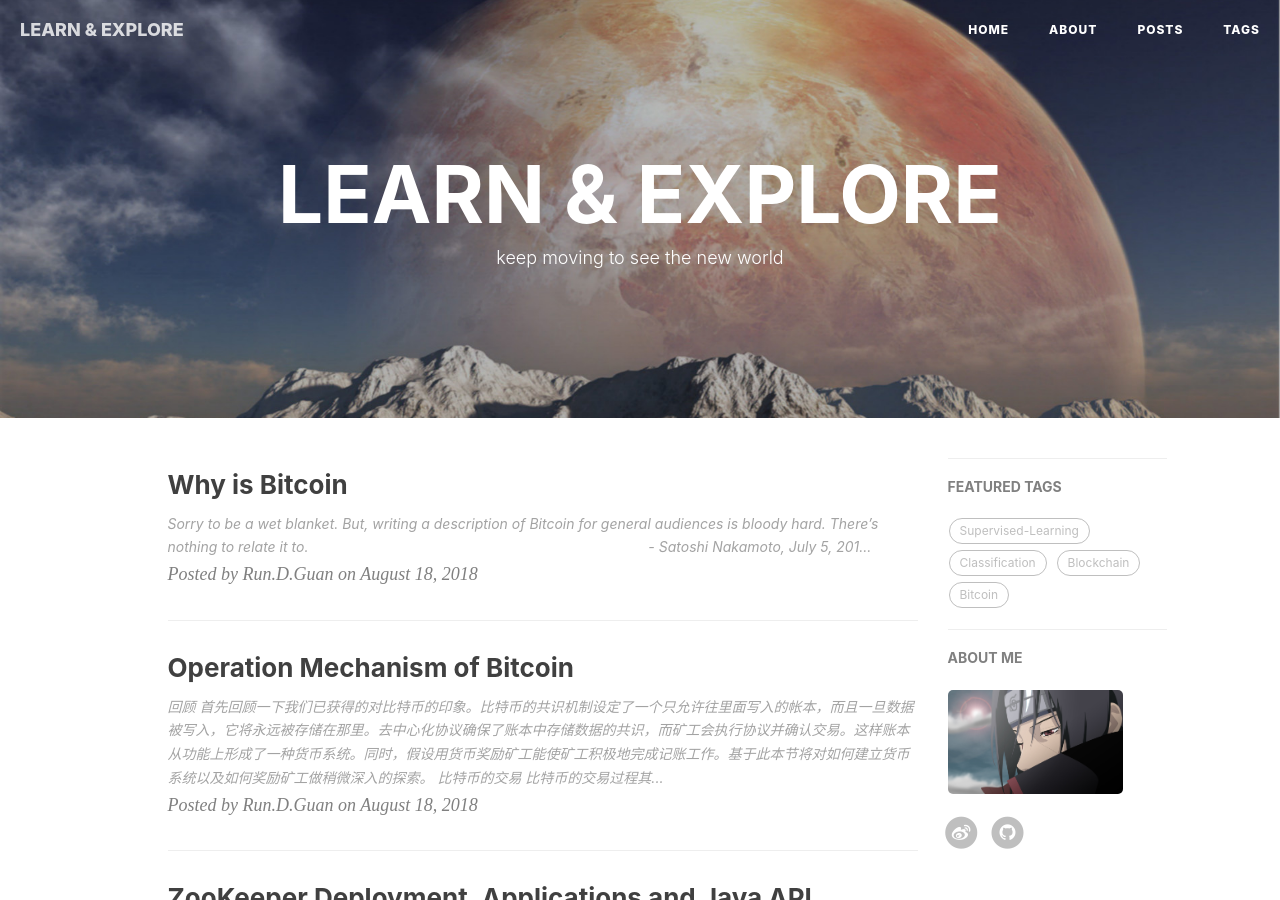
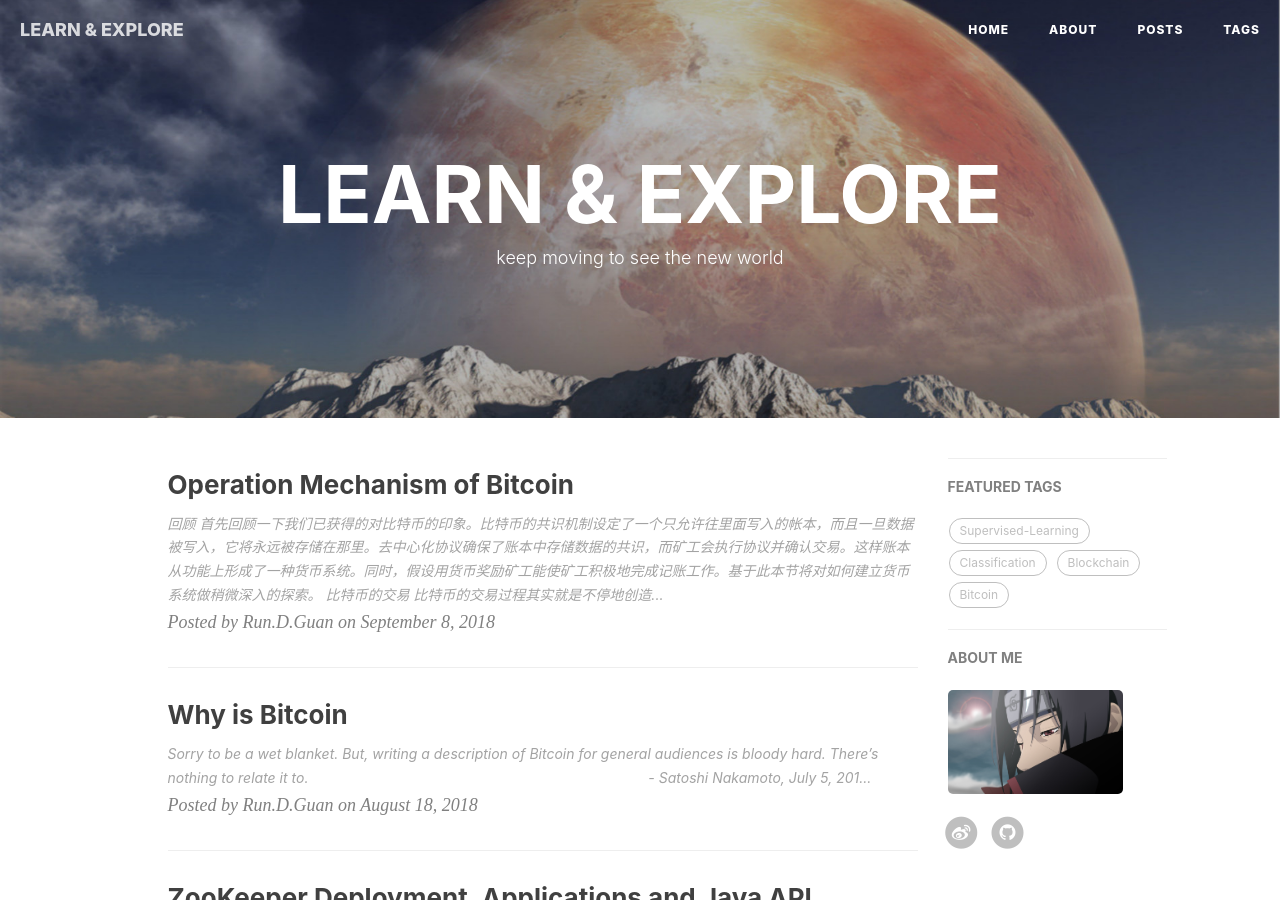
Before and after one commit to GaryLv/GaryLv.github.io, a Jekyll site: the page built from index.html, in a window 1280 px wide and 900 px high. Built offline with Jekyll 4.4.1, drawn with Linux system fonts in a browser that asks for light colours; nearby versions of some CDN libraries; formulas are drawn with MathJax 3; the list of posts is cut into pages by our own code; comment, search, counter and statistics services are not loaded.

Commit message:
blog modified

```diff
--- a/_posts/2018-09-08-Operation-Mechanism-of-Bitcoin.md
+++ b/_posts/2018-09-08-Operation-Mechanism-of-Bitcoin.md
@@ -2,7 +2,7 @@
 layout: post
 title:  "Operation Mechanism of Bitcoin"
 subtitle:   ""
-date:   2018-08-18
+date:   2018-09-08
 author: Run.D.Guan
 header-img: "img/bc-wallpaper.jpg"
 category: Blockchain
@@ -12,7 +12,7 @@
 ---
 
 ### 回顾
-首先回顾一下我们已获得的对比特币的印象。比特币的共识机制设定了一个只允许往里面写入的帐本，而且一旦数据被写入，它将永远被存储在那里。去中心化协议确保了账本中存储数据的共识，而矿工会执行协议并确认交易。这样账本从功能上形成了一种货币系统。同时，假设用货币奖励矿工能使矿工积极地完成记账工作。基于此本节将对如何建立货币系统以及如何奖励矿工做稍微深入的探索。
+首先回顾一下我们已获得的对比特币的印象。比特币的共识机制设定了一个只允许往里面写入的帐本，而且一旦数据被写入，它将永远被存储在那里。去中心化协议确保了账本中存储数据的共识，而矿工会执行协议并确认交易。这样账本从功能上形成了一种货币系统。同时，假设用货币奖励矿工能使矿工积极地完成记账工作。基于此本节将对如何建立货币系统做稍微深入的探索。
 
 ### 比特币的交易
 比特币的交易过程其实就是不停地创造区块的过程，如何能通过记账来构建出一套货币系统呢，首先考虑一种朴素的记账想法，这种也可能是有些人误认为是比特币所采用的方式：建立一个以账户为核心的系统，可以创造新的币并放入某人的账户，然后就可以转给其它人了。
@@ -38,6 +38,7 @@
 - **共同支付**。两个人想要一起支付给另外一个人，同样可以发起一笔交易，里面有两个输入和一个输出，两个输入所引用的他俩各自的“上一笔交易”的输出地址，因此需要他俩的签名才行。
 - **交易语法**。比特币交易底层实现是通过在网络上传输的一串字符，通过编译变成机器可执行的二进制代码，如下是[Bitcoin Wiki](https://en.bitcoin.it/wiki/Transaction)中的例子。解释下里面什么意思，该笔交易的输入是从交易f5d8...的输出0获取的，然后输出将50 BTC发送到一个
 比特币地址（这里用16进制4043...表示而没用normal base58）。当接受者想要花掉这笔钱，他将引用这笔交易的输出0作为自己交易的输入即可。
+
     Input:
     Previous tx: f5d8ee39a430901c91a5917b9f2dc19d6d1a0e9cea205b009ca73dd04470b9a6
     Index: 0
@@ -48,3 +49,6 @@
     Value: 5000000000
     scriptPubKey: OP_DUP OP_HASH160 404371705fa9bd789a2fcd52d2c580b65d35549d
     OP_EQUALVERIFY OP_CHECKSIG
+
+### 比特币脚本
+每笔交易输出不仅确定了一个公钥，同时指定了一个比特币脚本。最常见的比特币交易就是通过某人的签名去取得他在前一笔交易中获得的资金。这种情况下，我们希望交易的输出包含这样的信息：“凭借地址X的所有者的签名才能获取该笔资金”。**地址其实就是一个公钥的哈希值**，所以这里仅仅说地址X并没有告诉公钥在哪里，也没有给出一个检查签名的方法。因此交易输出必须这样描述：“凭借哈希值为X的公钥，以及这个公钥所有者的签名，才能获取该笔资金”。这实际上就是最常见的比特币脚本
```
